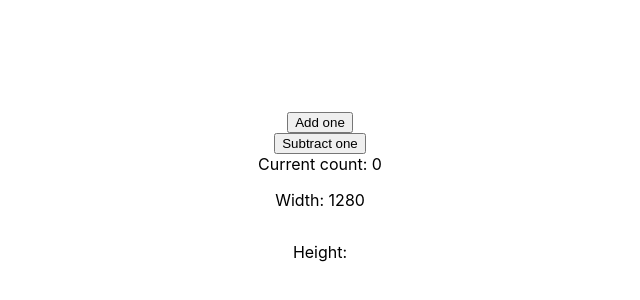
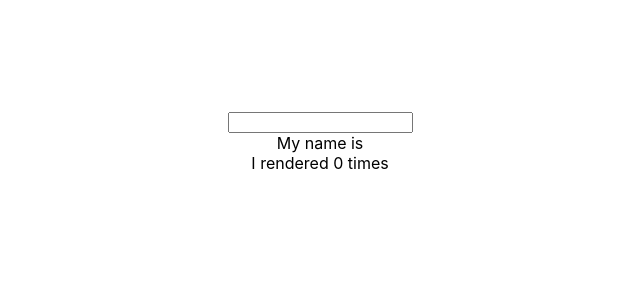
Before and after one commit to cassichan/react-hooks, a React (Create React App) app: page / in a window 1280 px wide. Shown: the part 88-388 px from the top of the page, without its empty margins (320-960 px from the left). Built offline with nearby package versions, Linux system fonts and the light colour scheme.

Commit message:
using useRef to update renderCount when name is changed, without re-rendering component whenever renderCount is changed. comment out strict mode so component does not initially render twice

```diff
--- a/src/App.css
+++ b/src/App.css
@@ -1,7 +1,7 @@
 .App {
-  margin: 200px;
+	margin: 200px;
 	display: flex;
-  flex-direction: column;
+	flex-direction: column;
 	justify-content: center;
-  align-items: center;
+	align-items: center;
 }
--- a/src/App.js
+++ b/src/App.js
@@ -1,12 +1,14 @@
+import Counter from './components/Counter';
+import Name from './components/Name';
+import WindowMeasure from './components/WindowMeasure';
 import './App.css';
-import Counter from './components/Counter';
-import WindowMeasure from './components/WindowMeasure';
 
 function App() {
   return (
     <div className="App">
-    <Counter/>
-    <WindowMeasure/>
+    {/* <Counter/> */}
+    {/* <WindowMeasure/> */}
+    <Name/>
     </div>
   );
 }
--- a/src/components/Name.jsx
+++ b/src/components/Name.jsx
@@ -1,15 +1,22 @@
-import { useState } from 'react';
+import { useState, useRef, useEffect } from 'react';
 
 export default function Name() {
 	const [name, setName] = useState('');
+	const renderCount = useRef(0);
+
+	useEffect(() => {
+		renderCount.current = renderCount.current + 1;
+	}, [name]);
+	console.log(renderCount.current);
+
 	return (
 		<>
 			<input
-				type="text"
-				value="name"
+				value={name}
 				onChange={(e) => setName(e.target.value)}
 			/>
 			<div>My name is {name}</div>
+			<div>I rendered {renderCount.current} times</div>
 		</>
 	);
 }
--- a/src/index.js
+++ b/src/index.js
@@ -4,7 +4,7 @@ import './index.css';
 import App from './App';
 const root = ReactDOM.createRoot(document.getElementById('root'));
 root.render(
-	<React.StrictMode>
+	// <React.StrictMode>
 		<App />
-	</React.StrictMode>
+	// </React.StrictMode>
 );
```
